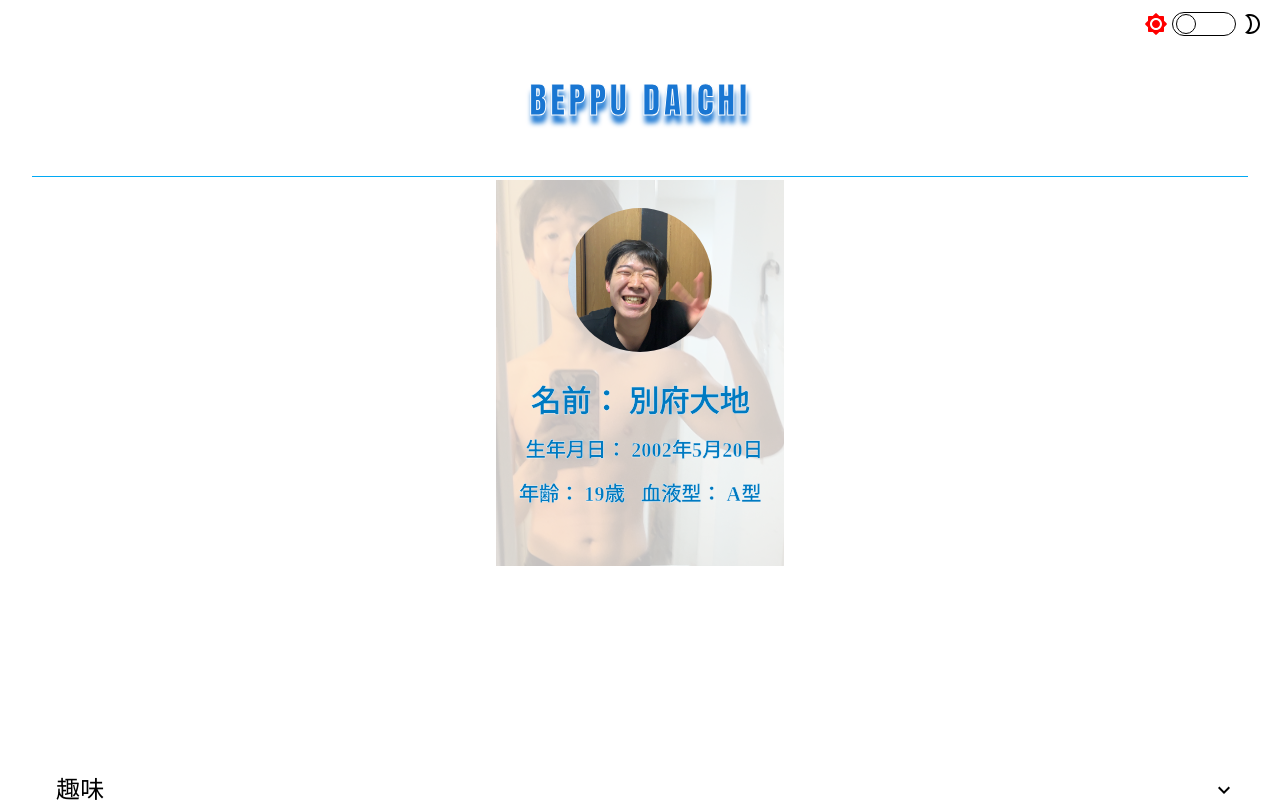
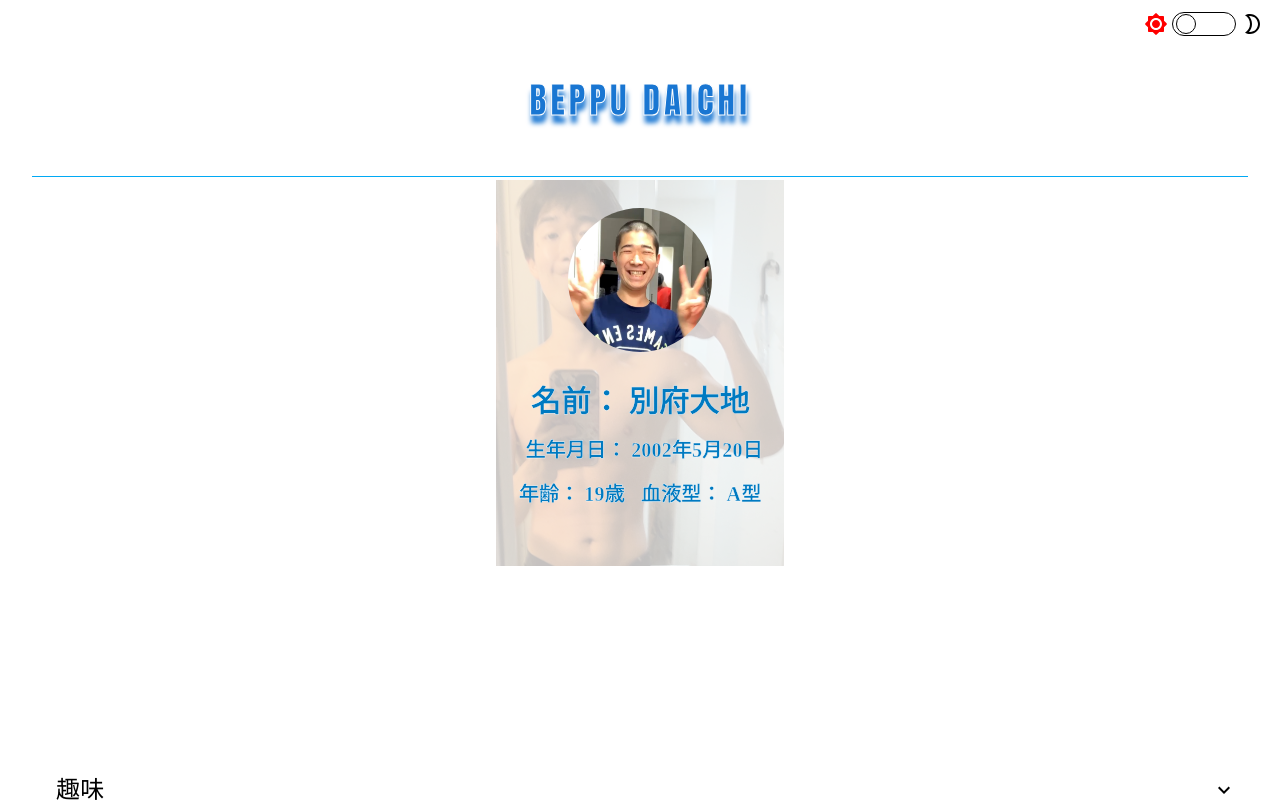
Before and after one commit to bdaichi/profile_web_site, a Next.js app: page /profile_page in a window 1280 px wide. Shown: the top 802 px of the page. Built offline with nearby package versions, Linux system fonts and the light colour scheme.

Commit message:
キモい顔写真からキモい顔写真に変更

```diff
--- a/component/profile_page/detailed_profile_field.tsx
+++ b/component/profile_page/detailed_profile_field.tsx
@@ -28,7 +28,7 @@ export default function DetailedProfileField() {
     >
       <img
         className="flex justify-center items-center rounded-full h-36 w-36 my-8"
-        src="kimoi_face.jpg"
+        src="kimoi_face_2.jpeg"
       />
       <p className="flex justify-center text-3xl">名前： 別府大地</p>
       <p className="flex justify-center text-xl m-4 ml-6">
```
